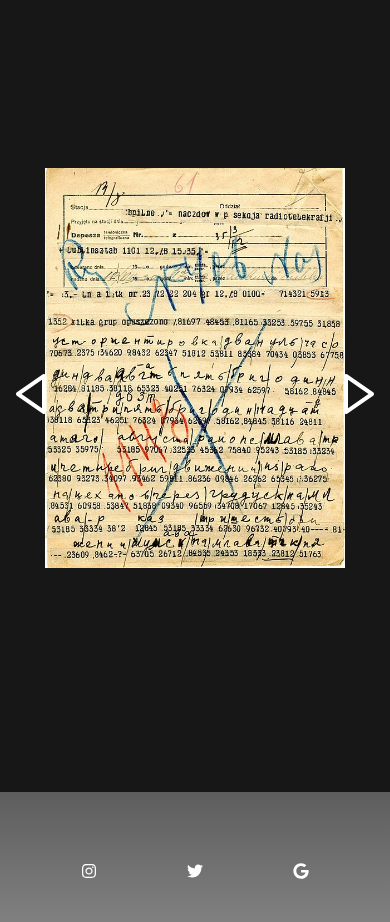
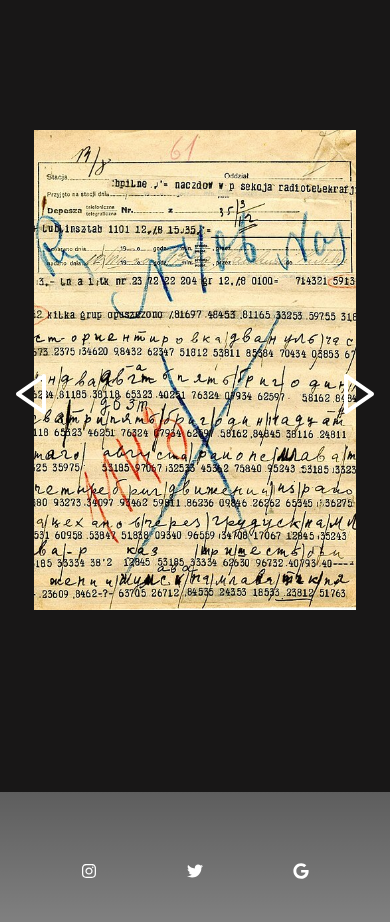
Before and after one commit to AdamBabinicz/kowalewski, a React (Create React App) app: page / in a window 390 px wide. Shown: the part 1740-2662 px from the top of the page. Built offline with nearby package versions, Linux system fonts and the light colour scheme; a web font is replaced by a local one.

Commit message:
carousel-img

```diff
--- a/src/components/styles/Carousel.css
+++ b/src/components/styles/Carousel.css
@@ -10,6 +10,8 @@
   width: 100%;
   height: 40rem;
   object-fit: cover;
+  display: block;
+  margin: 0 auto;
 }
 .arrows {
   cursor: pointer;
@@ -31,7 +33,7 @@
 
 @media (max-width: 1000px) {
   .carousel-img {
-    width: 100%;
-    height: 25rem;
+    width: 90%;
+    height: 30rem;
   }
 }
```
